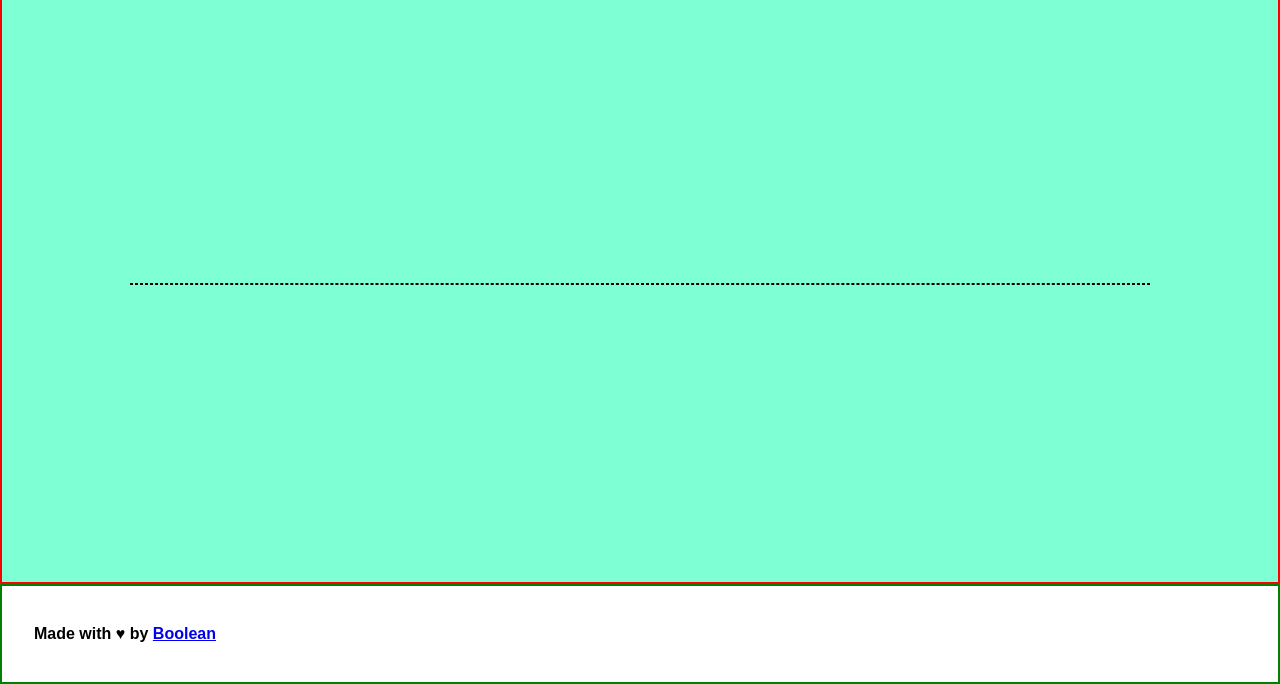
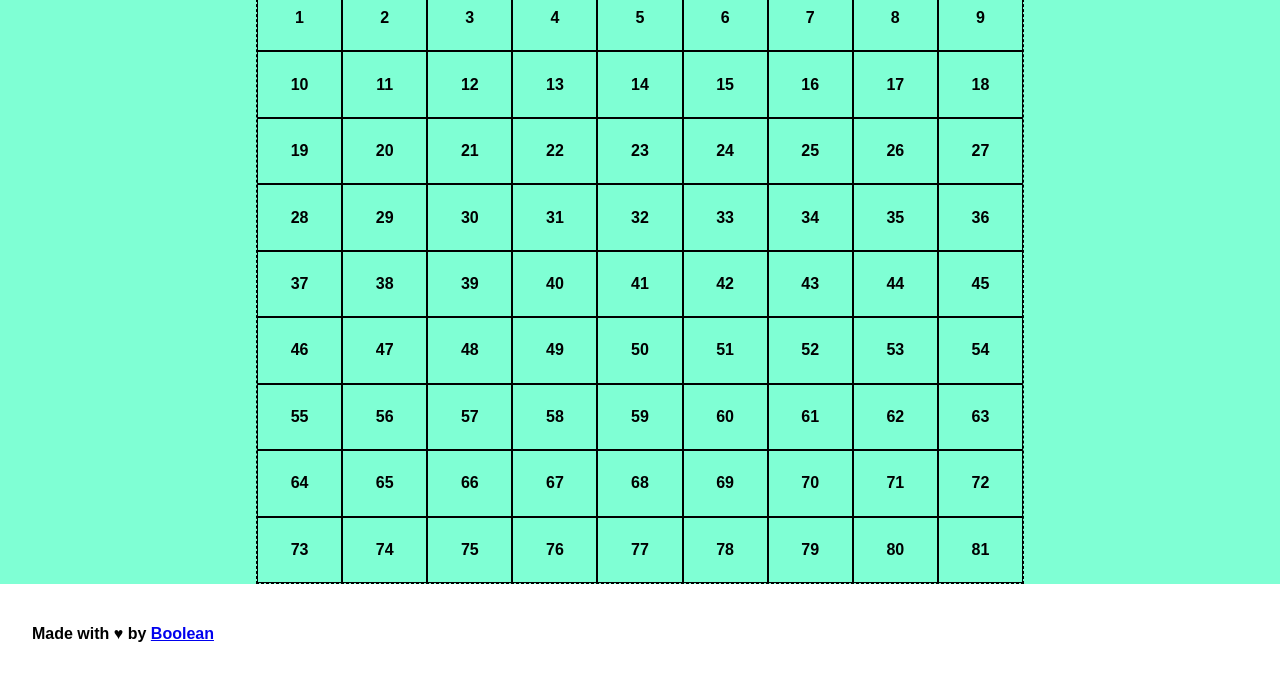
Before and after one commit to salvoPernicano/js-campominato-grid, a plain HTML site: page index.html in a window 1280 px wide. Shown: the part 116-800 px from the top of the page. Drawn offline with Linux system fonts and the light colour scheme.

Commit message:
fix stile / feat creazione element js

```diff
--- a/assets/style.css
+++ b/assets/style.css
@@ -6,11 +6,11 @@
 
 body{
     font-family: sans-serif;
+    height: 100vh;
 }
 
 header{
     height: 100px;
-    border: 2px solid blue;
     display: flex;
     justify-content: space-between;
     align-items: center;
@@ -38,22 +38,29 @@ button{
 }
 
 main{
-    height: calc(100vh - 200px);
-    border: 2px solid red;
-    display: flex;
-    justify-content: center;
-    align-items: center;
     background-color: #7fffd4;
 }
 
 .container{
-    width: 80%;
+    width: 60%;
+    margin: 0 auto;
     border: 1px dashed black;
+    display: flex;
+    flex-wrap: wrap;
+    height: calc(100vh - 200px)
+}
+
+.item{
+    border: 1px solid black;
+    flex-basis: calc(100% / 9);
+    display: flex;
+    justify-content: center;
+    align-items: center;
+    font-weight: bold;
 }
 
 footer{
     height: 100px;
-    border: 2px solid green;
     display: flex;
     align-items: center;
     padding: 2em;
--- a/index.html
+++ b/index.html
@@ -23,14 +23,18 @@
         </div>
     </header>
 <!-- fine sezione header -->
+
     <main>
-        <div class="container">
+        <div class="container" id="board">
 
         </div>
     </main>
+
+    <!-- fine sezione main -->
     <footer>
         <span>Made with &#9829; by <a href="#">Boolean</a> </span>
     </footer>
+    <!-- fine footer -->
     <script src="main.js"></script>
 </body>
 </html>
--- a/main.js
+++ b/main.js
@@ -0,0 +1,8 @@
+
+    let contenitore = document.getElementById("board");
+    for (let i = 1; i<= 81; i++){
+        let boxItem = document.createElement("div");
+        contenitore.append(boxItem)
+        boxItem.classList.add("item");
+        boxItem.textContent = i
+    }
```
